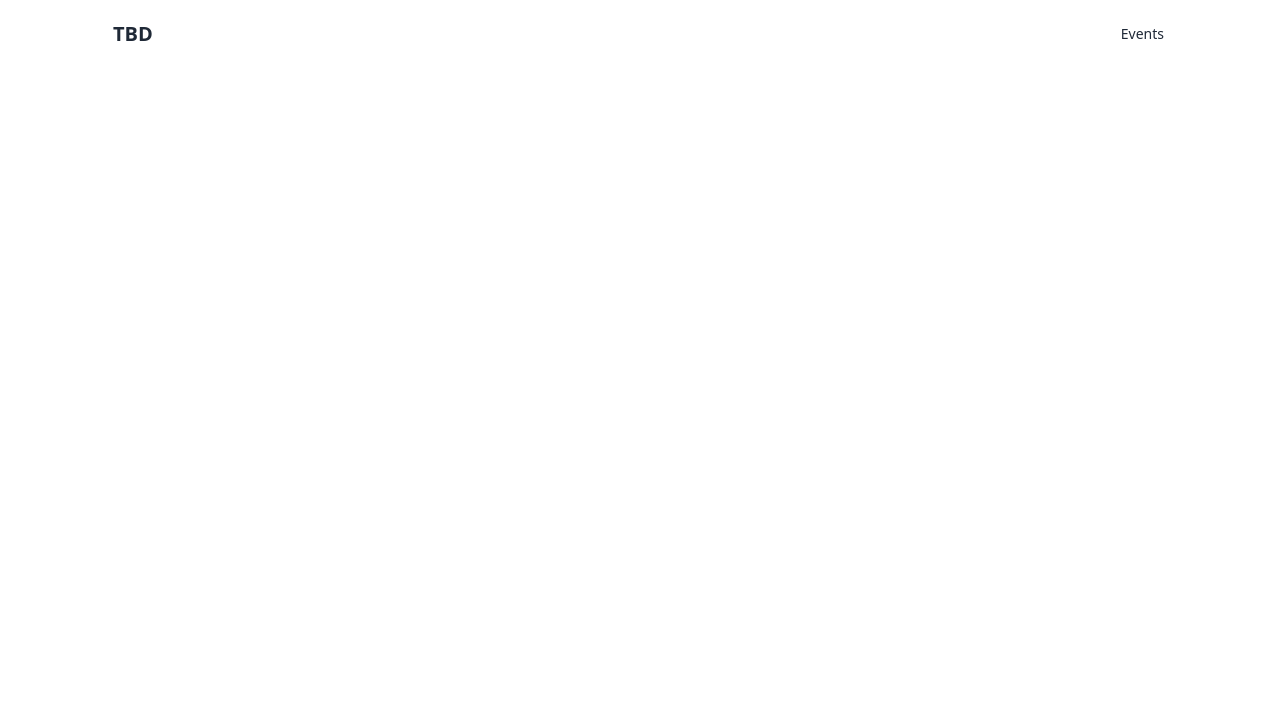
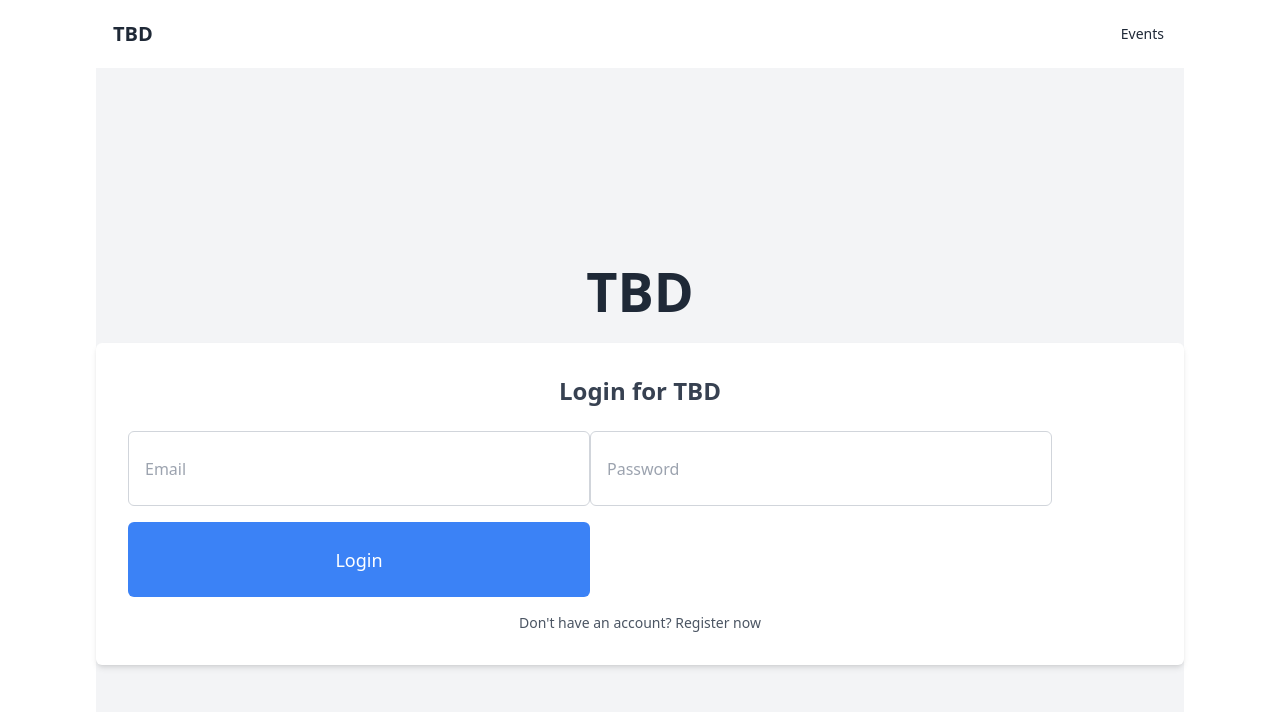
Before and after one commit to Gaberzzz/MV-Hackathon-Web-App, a Next.js app in the folder mv-hackathon-bbc/: page / in a window 1280 px wide. Shown: the top 712 px of the page. Built offline with nearby package versions, Linux system fonts and the light colour scheme; no server answers; the database is empty.

Commit message:
fixed login

```diff
--- a/mv-hackathon-bbc/app/login/page.jsx
+++ b/mv-hackathon-bbc/app/login/page.jsx
@@ -2,28 +2,40 @@
 import React, { useState } from 'react';
 import { loginUser } from '../models/userModels.jsx';
 
-const LoginPage = () => {
+console.log("inside user user client login");
+
+export default function LoginPage() {
+  // State to manage form inputs
+
   const [email, setEmail] = useState('');
   const [password, setPassword] = useState('');
 
-  const handleLogin = () => {
+
+
+  // Function to handle the sign-up process
+  const handleLogin = async (e) => {
+    e.preventDefault(); // Prevent form submission
 
     console.log("Email:", email, "Password:", password); // Check if these values are correct
     if (email && password) {
-      console.log("u have email and password")
-      loginUser(email, password);
+      console.log("u have email and password");
+      console.log("email: ", email, "password: ", password);
+      const user = await loginUser(email, password);
+      if (user) {
+        console.log("redirectingggg");
+        window.location.href = '/events';
+      }
     } else {
       alert("Provide email and password");
     }
   };
 
-
   return (
     <div className="flex flex-col items-center justify-center min-h-screen bg-gray-100">
       <h1 className="text-[54px] mb-8 text-gray-800 font-bold">TBD</h1>
       <div className="bg-white p-8 flex flex-col items-center shadow-md rounded-md">
-        <h2 className="text-2xl mb-6 font-semibold text-gray-700">Login to TBD</h2>
-        <form onSubmit={handleLogin}>
+        <h2 className="text-2xl mb-6 font-semibold text-gray-700">Login for TBD</h2>
+        <form onSubmit={handleLogin}> {/* Handle sign-up on form submission */}
           <input
             type="email"
             placeholder="Email"
@@ -34,21 +46,20 @@ const LoginPage = () => {
           <input
             type="password"
             placeholder="Password"
-          className="w-[462px] h-[75px] mb-6 px-4 border border-gray-300 rounded-md focus:outline-none focus:border-blue-500"
+            className="w-[462px] h-[75px] mb-4 px-4 border border-gray-300 rounded-md focus:outline-none focus:border-blue-500"
             value={password}
             onChange={(e) => setPassword(e.target.value)} // Bind state
           />
-        <button type='submit' className="w-[462px] h-[75px] bg-blue-500 text-white text-lg rounded-md hover:bg-blue-600 transition duration-300">
+          <button
+            type="submit"
+            className="w-[462px] h-[75px] bg-blue-500 text-white text-lg rounded-md hover:bg-blue-600 transition duration-300">
             Login
           </button>
         </form>
-
-        <a href="/register/" className="mt-4 text-sm text-gray-600 hover:text-gray-800">
-          Create an account
+        <a href="/login/" className="mt-4 text-sm text-gray-600 hover:text-gray-800">
+          Don't have an account? Register now
         </a>
       </div>
     </div>
   );
-}
-
-export default LoginPage;
+};
--- a/mv-hackathon-bbc/app/models/eventModels.jsx
+++ b/mv-hackathon-bbc/app/models/eventModels.jsx
@@ -23,7 +23,7 @@ async function getEvent(id) {
 
 getEvents()
   .then((eventList) => {
-    console.log('Event List:', eventList);
+    // console.log('Event List:', eventList);
   })
   .catch((error) => {
     console.error('Error fetching events:', error);
--- a/mv-hackathon-bbc/app/page.js
+++ b/mv-hackathon-bbc/app/page.js
@@ -3,5 +3,7 @@ import LoginPage from './login/page.jsx';
 import events from "./models/eventModels.jsx";
 
 export default function Home() {
-  return <div></div>;
+  return <div>
+    <LoginPage />
+  </div>;
 }
--- a/mv-hackathon-bbc/app/register/page.jsx
+++ b/mv-hackathon-bbc/app/register/page.jsx
@@ -1,7 +1,6 @@
 "use client";
 import React, { useState } from 'react';
 import { registerUser } from "../models/userModels";  // Import registerUser function
-import { Redirect } from 'react-router-dom';
 
 export default function RegisterPage() {
   // State to manage form inputs
@@ -25,7 +24,8 @@ export default function RegisterPage() {
       const user = await registerUser(email, password);  // Call the registerUser function
       console.log("User signed up:", user);
       if (user) {
-        return <Redirect to="/events" />;
+        console.log("redirectingggg");
+        window.location.href = '/events';
       }
       // Handle successful sign-up (e.g., navigate to another page or show success message)
     } catch (error) {
```
Lines whose indentation alone changed are shown as unchanged.
